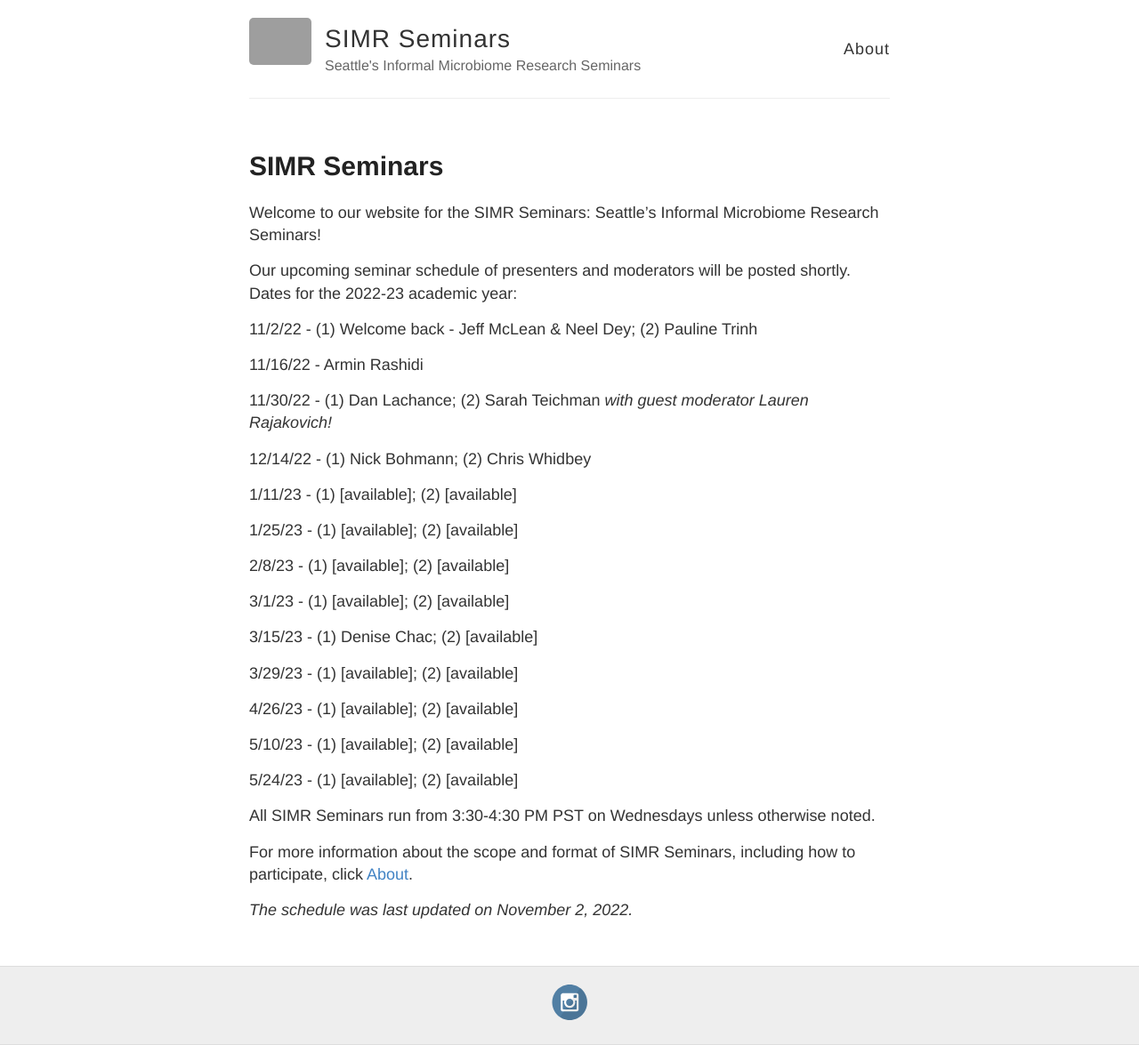
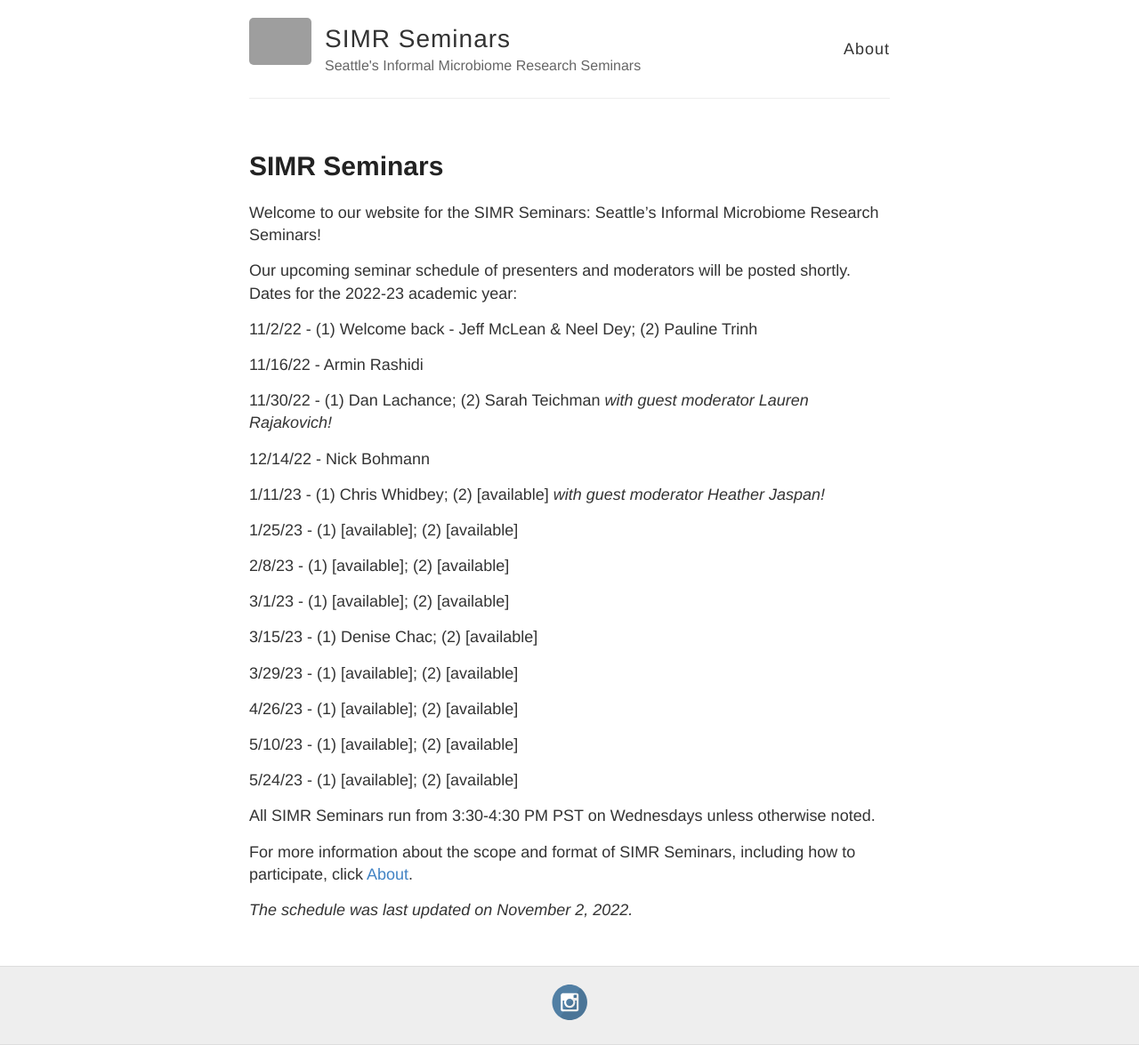
Before and after one commit to SIMR-seminars/SIMR-seminars.github.io, a Jekyll site: the page built from _posts/2021-12-7-SIMR-Seminars.md, in a window 1280 px wide. Shown: the whole page at 89% size. Built offline with Jekyll 4.4.1, drawn with Linux system fonts in a browser that asks for light colours; grey boxes are pictures that could not be loaded.

Commit message:
updated current schedule

```diff
--- a/_posts/2021-12-7-SIMR-Seminars.md
+++ b/_posts/2021-12-7-SIMR-Seminars.md
@@ -14,9 +14,10 @@ Our upcoming seminar schedule of presenters and moderators will be posted shortl
 11/30/22 - (1) Dan Lachance; (2) Sarah Teichman
 *with guest moderator Lauren Rajakovich!*
 
-12/14/22 - (1) Nick Bohmann; (2) Chris Whidbey
+12/14/22 - Nick Bohmann
 
-1/11/23 - (1) [available]; (2) [available]
+1/11/23 - (1) Chris Whidbey; (2) [available]
+*with guest moderator Heather Jaspan!*
 
 1/25/23 - (1) [available]; (2) [available]
 
```
